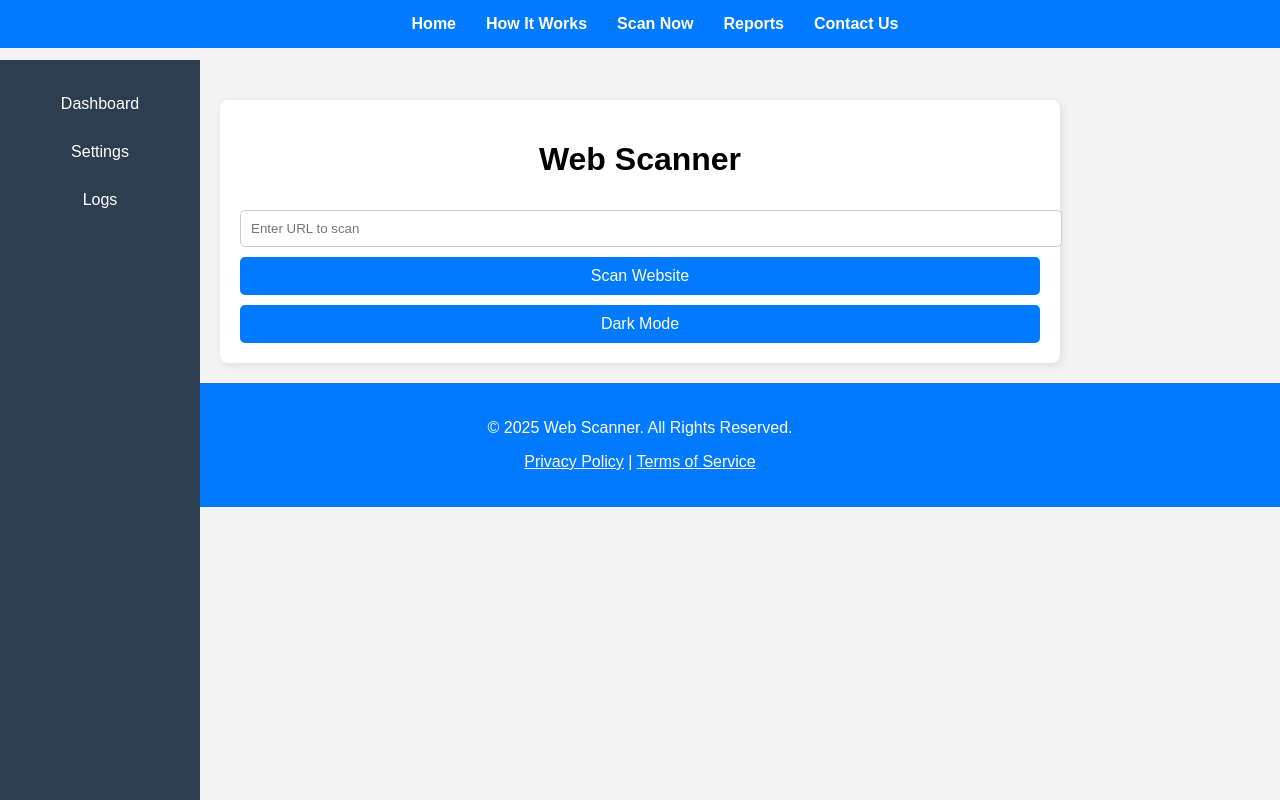
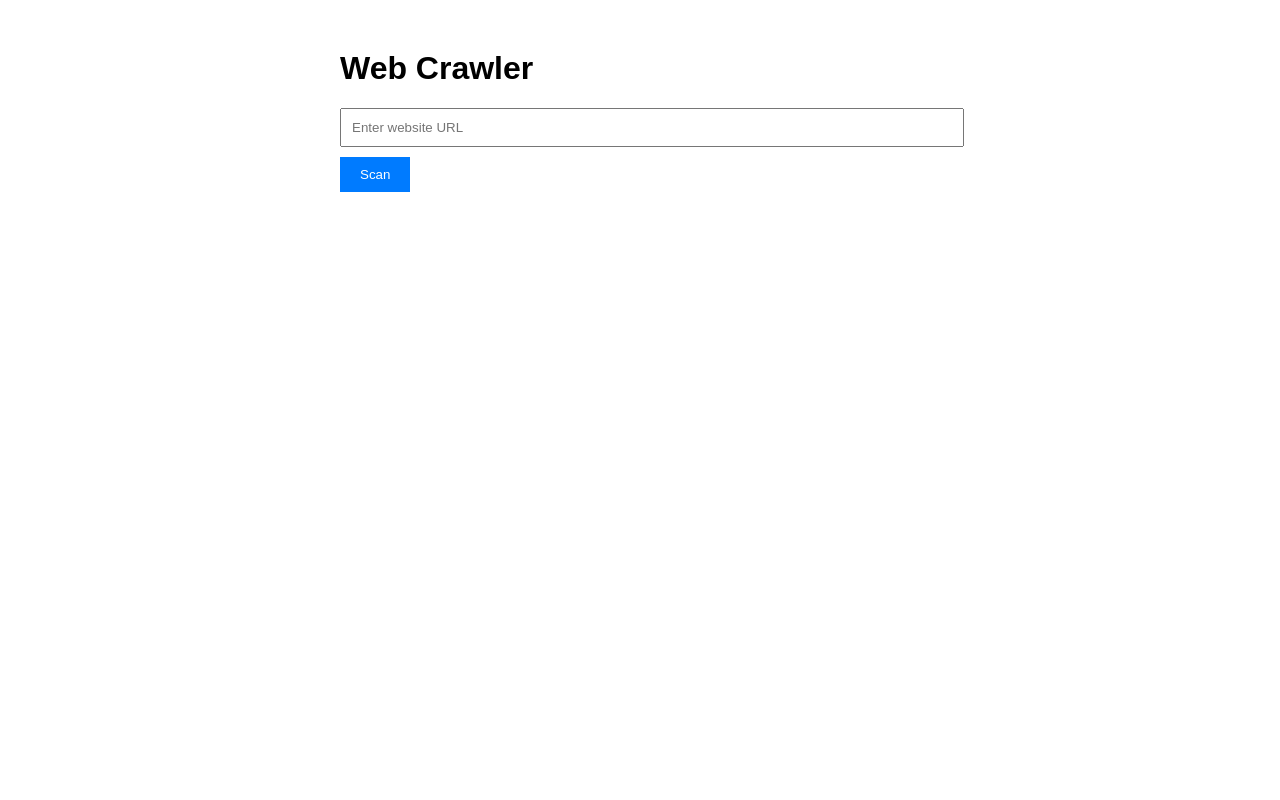
Before and after one commit to ashishroyonline/web-crawler-app, a Flask app: page / in a window 1280 px wide. Run offline with Flask 3, Linux system fonts and the light colour scheme.

```diff
--- a/templates/index.html
+++ b/templates/index.html
@@ -3,257 +3,79 @@
 <head>
     <meta charset="UTF-8">
     <meta name="viewport" content="width=device-width, initial-scale=1.0">
-    <title>Web Scanner</title>
+    <title>Web Crawler</title>
     <style>
-        /* General Styling */
         body {
             font-family: Arial, sans-serif;
-            margin: 0;
-            padding: 0;
-            background: #f4f4f4;
-            transition: background 0.5s ease;
+            margin: 50px;
         }
-
-        /* Navigation Bar */
-        header {
-            background: #007BFF;
-            padding: 15px;
-            text-align: center;
-            position: fixed;
-            width: 100%;
-            top: 0;
-            z-index: 1000;
+        .container {
+            max-width: 600px;
+            margin: 0 auto;
         }
-
-        nav ul {
-            list-style-type: none;
-            margin: 0;
-            padding: 0;
-            display: flex;
-            justify-content: center;
-        }
-
-        nav ul li {
-            margin: 0 15px;
-        }
-
-        nav ul li a {
-            color: white;
-            text-decoration: none;
-            font-weight: bold;
-        }
-
-        nav ul li a:hover {
-            text-decoration: underline;
-        }
-
-        /* Sidebar */
-        .sidebar {
-            position: fixed;
-            left: 0;
-            top: 60px;
-            width: 200px;
-            height: 100%;
-            background: #2c3e50;
-            padding-top: 20px;
-            transition: 0.3s;
-        }
-
-        .sidebar a {
-            display: block;
-            color: white;
-            text-decoration: none;
-            padding: 15px;
-            text-align: center;
-        }
-
-        .sidebar a:hover {
-            background: #34495e;
-        }
-
-        /* Main Content */
-        .container {
-            max-width: 800px;
-            margin: 100px auto 20px auto;
-            background: white;
-            padding: 20px;
-            border-radius: 8px;
-            box-shadow: 2px 2px 10px rgba(0, 0, 0, 0.1);
-            transition: background 0.5s ease;
-        }
-
-        h1 {
-            text-align: center;
-        }
-
-        input[type="text"], button {
+        input[type="text"] {
             width: 100%;
             padding: 10px;
-            margin-top: 10px;
+            margin-bottom: 10px;
+        }
+        button {
+            padding: 10px 20px;
+            background-color: #007BFF;
+            color: white;
             border: none;
-            border-radius: 5px;
+            cursor: pointer;
         }
-
-        input[type="text"] {
-            border: 1px solid #ccc;
+        button:hover {
+            background-color: #0056b3;
         }
-
-        button {
-            background: #007BFF;
-            color: white;
-            cursor: pointer;
-            font-size: 16px;
-        }
-
-        button:hover {
-            background: #0056b3;
-        }
-
-        /* Scan Results */
-        .finding-card {
-            border-radius: 8px;
-            padding: 15px;
-            margin: 10px 0;
-            box-shadow: 2px 2px 10px rgba(0, 0, 0, 0.1);
-            transition: transform 0.3s ease;
-        }
-
-        .finding-card:hover {
-            transform: scale(1.02);
-        }
-
-        .critical { background: #ff4d4d; color: white; }
-        .medium { background: #ffa500; color: white; }
-        .low { background: #4caf50; color: white; }
-
-        .risk-level {
-            float: right;
-            font-weight: bold;
-        }
-
-        /* Dark Mode */
-        .dark-mode {
-            background: #1e1e1e;
-            color: white;
-        }
-
-        .dark-mode .container {
-            background: #2c2c2c;
-        }
-
-        .dark-mode button {
-            background: #444;
-        }
-
-        /* Footer */
-        footer {
-            text-align: center;
-            padding: 20px;
+        .results {
             margin-top: 20px;
-            background: #007BFF;
-            color: white;
-        }
-
-        footer a {
-            color: white;
-            text-decoration: underline;
-        }
-
-        /* Responsive Design */
-        @media (max-width: 768px) {
-            .container {
-                width: 90%;
-                padding: 10px;
-            }
-            .sidebar {
-                width: 100%;
-                height: auto;
-                position: relative;
-                text-align: center;
-            }
-            .sidebar a {
-                display: inline-block;
-            }
         }
     </style>
 </head>
 <body>
-
-    <!-- Navigation Bar -->
-    <header>
-        <nav>
-            <ul>
-                <li><a href="#">Home</a></li>
-                <li><a href="#">How It Works</a></li>
-                <li><a href="#">Scan Now</a></li>
-                <li><a href="#">Reports</a></li>
-                <li><a href="#">Contact Us</a></li>
-            </ul>
-        </nav>
-    </header>
-
-    <!-- Sidebar -->
-    <div class="sidebar">
-        <a href="#">Dashboard</a>
-        <a href="#">Settings</a>
-        <a href="#">Logs</a>
+    <div class="container">
+        <h1>Web Crawler</h1>
+        <input type="text" id="url" placeholder="Enter website URL">
+        <button onclick="scan()">Scan</button>
+        <div class="results" id="results"></div>
     </div>
-
-    <!-- Main Content -->
-    <div class="container">
-        <h1>Web Scanner</h1>
-        <input type="text" id="urlInput" placeholder="Enter URL to scan">
-        <button onclick="scan()">Scan Website</button>
-        <button onclick="toggleDarkMode()" id="darkModeToggle">Dark Mode</button>
-
-        <div id="results"></div>
-    </div>
-
-    <!-- Footer -->
-    <footer>
-        <p>&copy; 2025 Web Scanner. All Rights Reserved.</p>
-        <p><a href="#">Privacy Policy</a> | <a href="#">Terms of Service</a></p>
-    </footer>
 
     <script>
         function scan() {
-            const url = document.getElementById("urlInput").value;
+            const url = document.getElementById('url').value;
             if (!url) {
-                alert("Please enter a URL!");
+                alert("Please enter a URL");
                 return;
             }
 
-            document.getElementById('results').innerHTML = `<p>Scanning <b>${url}</b>... Please wait.</p>`;
-
-            fetch(`https://example-api.com/scan?url=${url}`)
+            fetch('/scan', {
+                method: 'POST',
+                headers: {
+                    'Content-Type': 'application/x-www-form-urlencoded',
+                },
+                body: url=${encodeURIComponent(url)}
+            })
             .then(response => response.json())
             .then(data => {
                 if (data.error) {
-                        document.getElementById('results').innerHTML = `<p style="color: red;">${data.error}</p>`;
+                    document.getElementById('results').innerHTML = <p style="color: red;">${data.error}</p>;
                 } else {
                     let findingsHtml = '<h2>Scan Results:</h2>';
                     data.findings.forEach((finding, index) => {
-                            findingsHtml += `
-                                <div class="finding-card ${finding[1].toLowerCase()}">
-                                    <h3>${index + 1}. ${finding[0]} <span class="risk-level">${finding[1]}</span></h3>
+                        findingsHtml +=
+                            <p><strong>${index + 1}. ${finding[0]}</strong> (${finding[1]})</p>
                             <p>Details: ${finding[2]}</p>
-                                </div>
-                            `;
+                            <hr>
+                        ;
                     });
                     document.getElementById('results').innerHTML = findingsHtml;
                 }
             })
             .catch(error => {
-                    document.getElementById('results').innerHTML = `<p style="color: red;">Error: ${error.message}</p>`;
+                console.error('Error:', error);
             });
         }
-
-        function toggleDarkMode() {
-            document.body.classList.toggle("dark-mode");
-            let btn = document.getElementById("darkModeToggle");
-            btn.innerText = document.body.classList.contains("dark-mode") ? "Light Mode" : "Dark Mode";
-        }
     </script>
-
 </body>
 </html>
```
Lines whose indentation alone changed are shown as unchanged.
